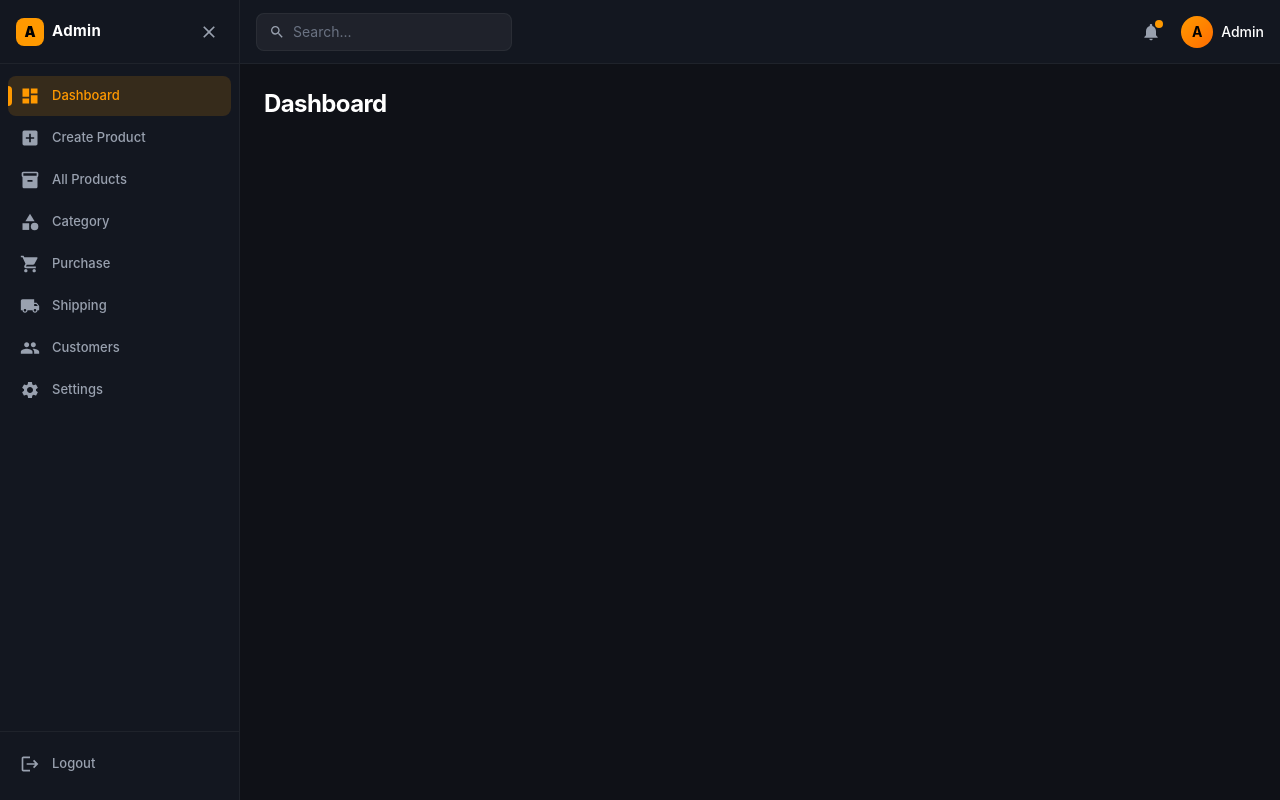
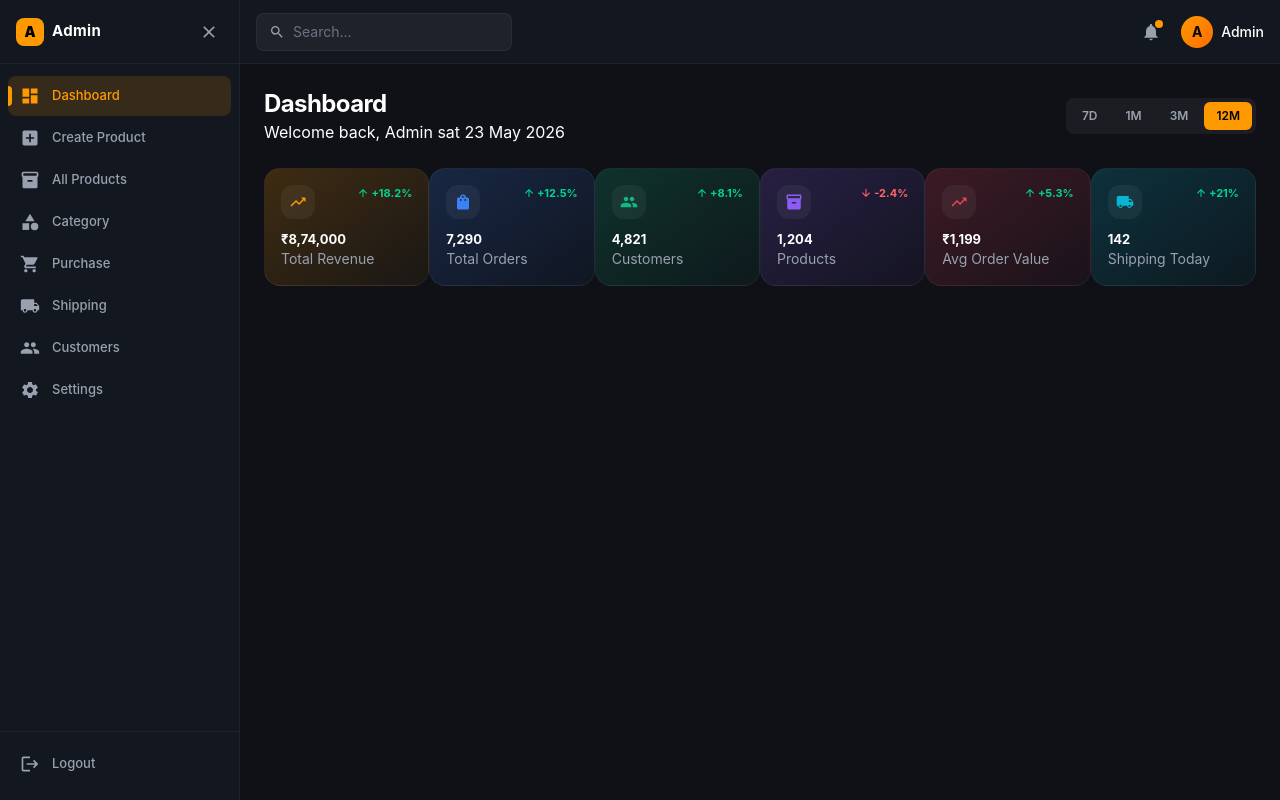
Before and after one commit to Mohit44790/AmazonCloneE-commerce, a React app in the folder frontend/: page /admin in a window 1280 px wide. Built offline with nearby package versions, Linux system fonts and the light colour scheme; the HTML template or start-up script is replaced by a standard one.

Commit message:
dashboard cart

```diff
--- a/frontend/src/pages/admin/AdminDashboard.jsx
+++ b/frontend/src/pages/admin/AdminDashboard.jsx
@@ -91,9 +91,41 @@ const AdminDashboard = () => {
       <div className='flex items-center justify-between'>
         <div>
             <h1 className='text-2xl font-bold text-white tracking-tight'>Dashboard</h1>
+            <p>Welcome back, Admin sat 23 May 2026</p>
         </div>
+        <div className='flex gap-1 bg-white/5 rounded-lg p-1'>
+               {["7D","1M","3M","12M"].map(r =>(
+                <button key={r}
+                onClick={()=> setRange(r)} className={`px-3 py-1.5 rounded-md text-xs font-semibold transition-all ${range ===r ? "bg-[#FF9900] text-black" :"text-gray-400 hover:text-white"}`}>
+                    {r}
 
+                </button>
+               ))}
+        </div>
       </div>
+         {/* ── Stat Cards ── */}
+         <div className='grid grid-cols-2 sm:grid-cols-3 xl:grid-cols-6 hap-3'>
+            {STAT_CARDS.map(({label,value,change,up,icon:Icon,color,accent}) =>(
+                <div key={label} className={`bg-gradient-to-br ${color} border border-white/5 rounded-2xl p-4 relative overflow-hidden`}>
+                    <div className='flex items-start justify-between mb-3'>
+                        <div style={{color:accent}} className='p-2 rounded-xl bg-white/5'>
+                        <Icon size={18}/>
+                        </div>
+                            <span className={`text-[11px] font-bold flex items-center gap-0.5 ${up ? "text-emerald-400" : "text-red-400"}`}>
+                {up ? <MdArrowUpward size={12} /> : <MdArrowDownward size={12} />}{change}
+              </span>
+
+                    </div>
+                    <p className='text-[13px] font-bold text-white leading-tight'>{value}</p>
+                    <p className='text-sm text-gray-400 mt-0.5'>{label}</p>
+
+                </div>
+            ))}
+
+         </div>
+
+         {/* ── Revenue + Pie Row ── */}
+
 
     </div>
   )
```
